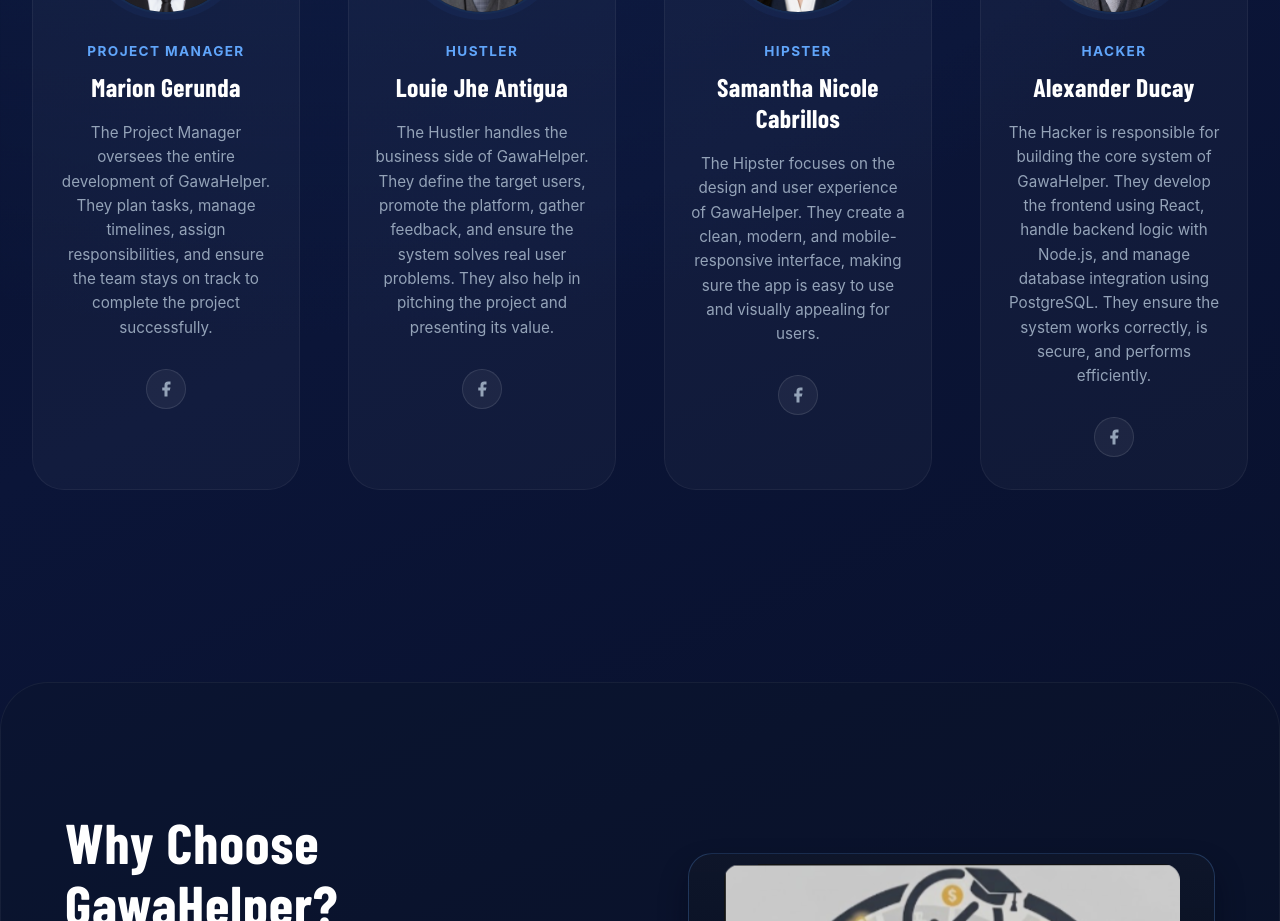
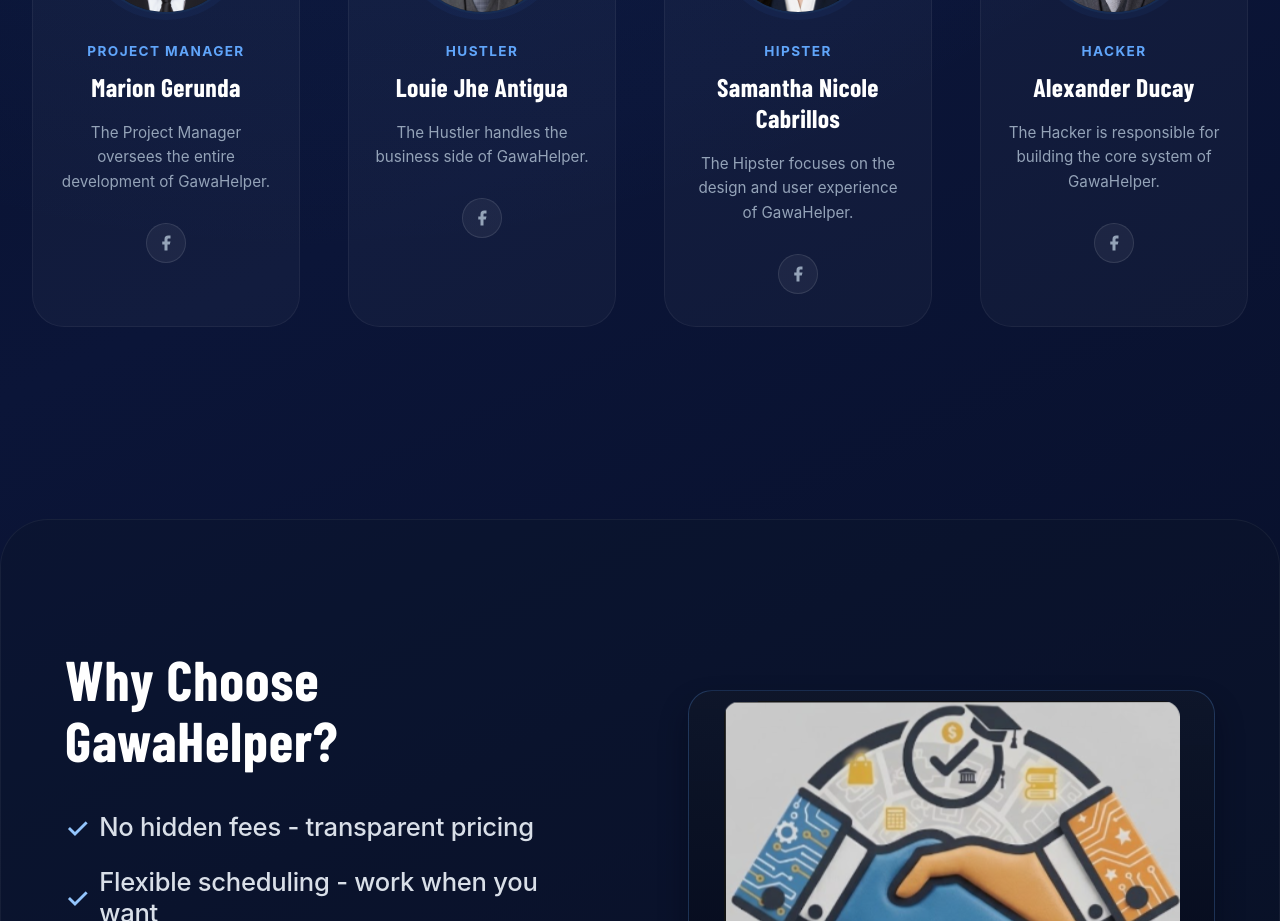
Before and after one commit to alexandercode-web/gawah, a React (Vite) app: page / in a window 1280 px wide. Shown: the part 2860-3781 px from the top of the page. Built offline with nearby package versions, Linux system fonts and the light colour scheme; no server answers.

Commit message:
Shorten team bios for conciseness

```diff
--- a/src/pages/LandingPage.jsx
+++ b/src/pages/LandingPage.jsx
@@ -245,7 +245,7 @@ function LandingPage() {
             </div>
             <span className="team-role">Project Manager</span>
             <h3 className="team-name">Marion Gerunda</h3>
-            <p className="team-bio">The Project Manager oversees the entire development of GawaHelper. They plan tasks, manage timelines, assign responsibilities, and ensure the team stays on track to complete the project successfully.</p>
+            <p className="team-bio">The Project Manager oversees the entire development of GawaHelper.</p>
             <div className="team-socials">
               <a href="https://www.facebook.com/marion.gerunda.3" aria-label="Facebook"><svg viewBox="0 0 24 24" fill="currentColor"><path d="M18 2h-3a5 5 0 0 0-5 5v3H7v4h3v8h4v-8h3l1-4h-4V7a1 1 0 0 1 1-1h3z" /></svg></a>
 
@@ -258,7 +258,7 @@ function LandingPage() {
             </div>
             <span className="team-role">Hustler</span>
             <h3 className="team-name">Louie Jhe Antigua</h3>
-            <p className="team-bio">The Hustler handles the business side of GawaHelper. They define the target users, promote the platform, gather feedback, and ensure the system solves real user problems. They also help in pitching the project and presenting its value.</p>
+            <p className="team-bio">The Hustler handles the business side of GawaHelper. </p>
             <div className="team-socials">
               <a href="https://www.facebook.com/louiejhe.basanezantigua" aria-label="Facebook"><svg viewBox="0 0 24 24" fill="currentColor"><path d="M18 2h-3a5 5 0 0 0-5 5v3H7v4h3v8h4v-8h3l1-4h-4V7a1 1 0 0 1 1-1h3z" /></svg></a>
 
@@ -271,7 +271,7 @@ function LandingPage() {
             </div>
             <span className="team-role">Hipster</span>
             <h3 className="team-name">Samantha Nicole Cabrillos</h3>
-            <p className="team-bio">The Hipster focuses on the design and user experience of GawaHelper. They create a clean, modern, and mobile-responsive interface, making sure the app is easy to use and visually appealing for users.</p>
+            <p className="team-bio">The Hipster focuses on the design and user experience of GawaHelper.</p>
             <div className="team-socials">
               <a href="https://www.facebook.com/miss.nicx0" aria-label="Facebook"><svg viewBox="0 0 24 24" fill="currentColor"><path d="M18 2h-3a5 5 0 0 0-5 5v3H7v4h3v8h4v-8h3l1-4h-4V7a1 1 0 0 1 1-1h3z" /></svg></a>
 
@@ -284,7 +284,7 @@ function LandingPage() {
             </div>
             <span className="team-role">Hacker</span>
             <h3 className="team-name">Alexander Ducay</h3>
-            <p className="team-bio">The Hacker is responsible for building the core system of GawaHelper. They develop the frontend using React, handle backend logic with Node.js, and manage database integration using PostgreSQL. They ensure the system works correctly, is secure, and performs efficiently.</p>
+            <p className="team-bio">The Hacker is responsible for building the core system of GawaHelper.</p>
             <div className="team-socials">
               <a href="https://www.facebook.com/ducay.alexander" aria-label="Facebook"><svg viewBox="0 0 24 24" fill="currentColor"><path d="M18 2h-3a5 5 0 0 0-5 5v3H7v4h3v8h4v-8h3l1-4h-4V7a1 1 0 0 1 1-1h3z" /></svg></a>
 
```
